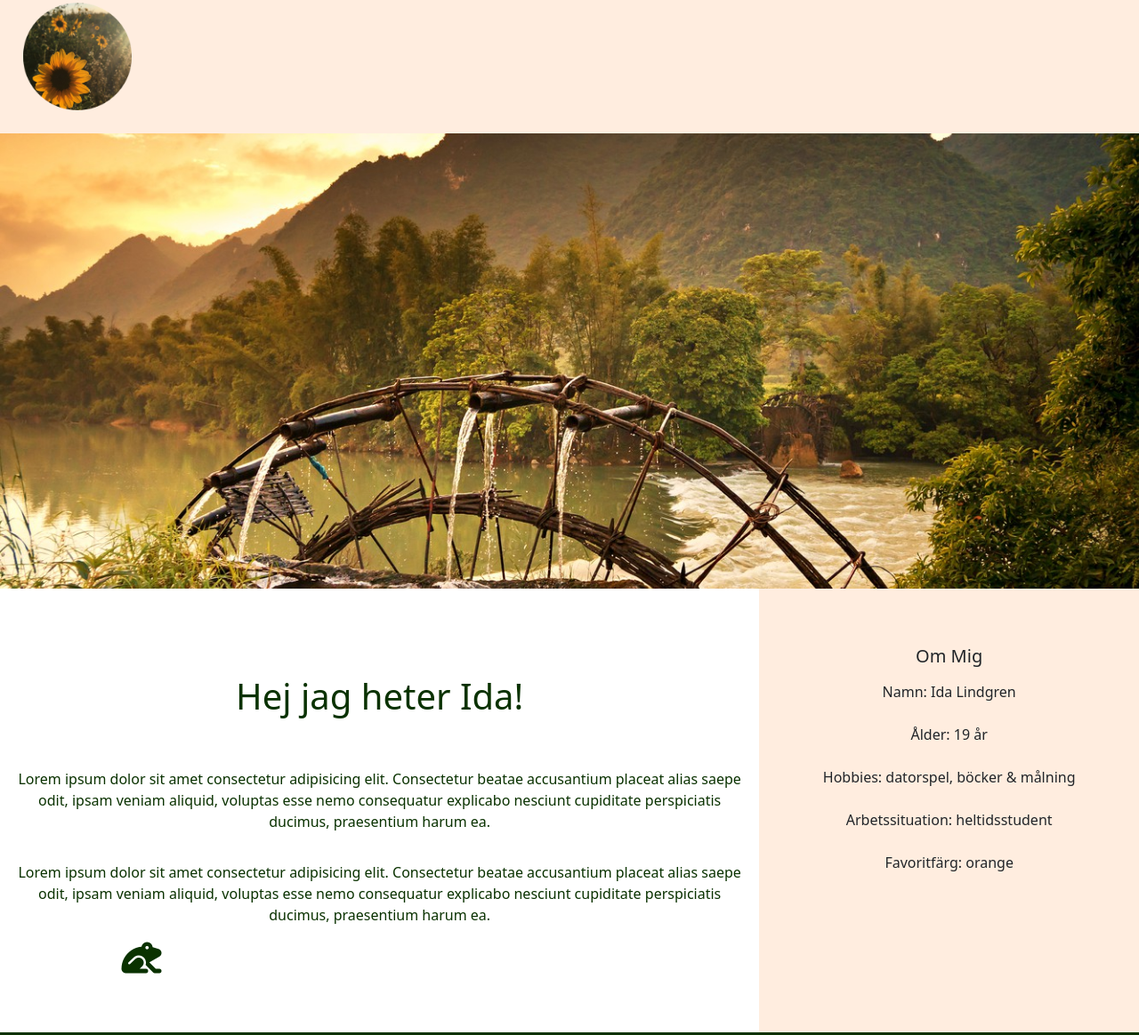
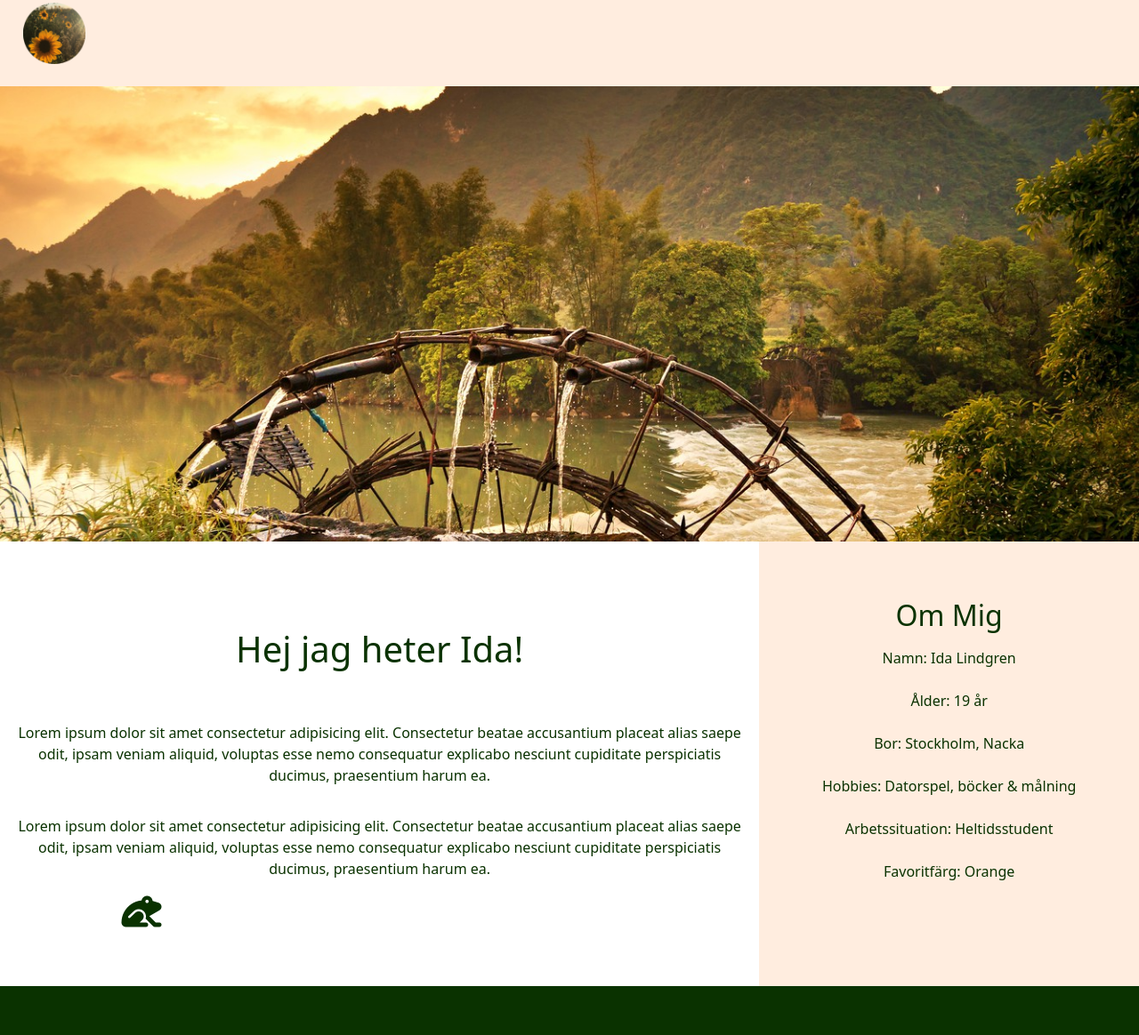
Before and after one commit to IdaLindgrn/FirstPortfolio, a plain HTML site: page index.html in a window 1280 px wide. Shown: the part 23-1187 px from the top of the page at 89% size. Drawn offline with nearby package versions, Linux system fonts and the light colour scheme.

Commit message:
eighth commit

```diff
--- a/index.html
+++ b/index.html
@@ -24,10 +24,10 @@
   </head>
   <body>
     <header>
-      <img src="img/sunflower.png" alt="A Photo Of Roses" width="10%" />
+      <img src="img/sunflower.png" alt="A Photo Of Sunflowers" width="70" />
     </header>
 
-    <div></div>
+    <figure></figure>
 
     <main class="container-fluid">
       <article class="row">
@@ -61,12 +61,13 @@
         </section>
 
         <aside class="col-sm-12 col-md-4 col-lg-4" id="col2">
-          <h5>Om Mig</h5>
+          <h2>Om Mig</h2>
           <p>Namn: Ida Lindgren</p>
           <p>Ålder: 19 år</p>
-          <p>Hobbies: datorspel, böcker & målning</p>
-          <p>Arbetssituation: heltidsstudent</p>
-          <p>Favoritfärg: orange</p>
+          <p>Bor: Stockholm, Nacka</p>
+          <p>Hobbies: Datorspel, böcker & målning</p>
+          <p>Arbetssituation: Heltidsstudent</p>
+          <p>Favoritfärg: Orange</p>
         </aside>
       </article>
     </main>
--- a/style.css
+++ b/style.css
@@ -10,6 +10,22 @@ header {
     justify-content: space-between;
 }
 
+figure {
+    background-image: url(img/fin.jpg);
+    background-size: cover;
+    background-position: center;
+    padding: 20%;
+    margin: 0;
+}
+
+h1 {
+    padding: 4%;
+}
+
+p {
+    padding-top: 2%;
+}
+
 .fa-solid {
     padding-left: 15%;
     font-size: 250%;
@@ -17,24 +33,6 @@ header {
     display: flex;
     align-items: flex-end;
 }
-
-div {
-    background-image: url(img/fin.jpg);
-    background-size: cover;
-    background-position: center;
-    padding: 20%;
-}
-
-h1 {
-    padding: 4%;
-}
-
-
-p {
-    padding-top: 2%;
-}
-
-
 
 section {
 background-color: white;
@@ -45,12 +43,12 @@ padding: 5%;
 
 aside {
 background-color: #FFEDDF;
+color: #0A3200;
 text-align: center;
 padding: 5%;
 }
 
 footer {
-
     font-size: 250%;
     padding: 5%;
     padding-left:  30%;
@@ -62,5 +60,4 @@ footer {
 
 .fa-brands {
     color: white;
-    font-size: 100%;
 }
```
